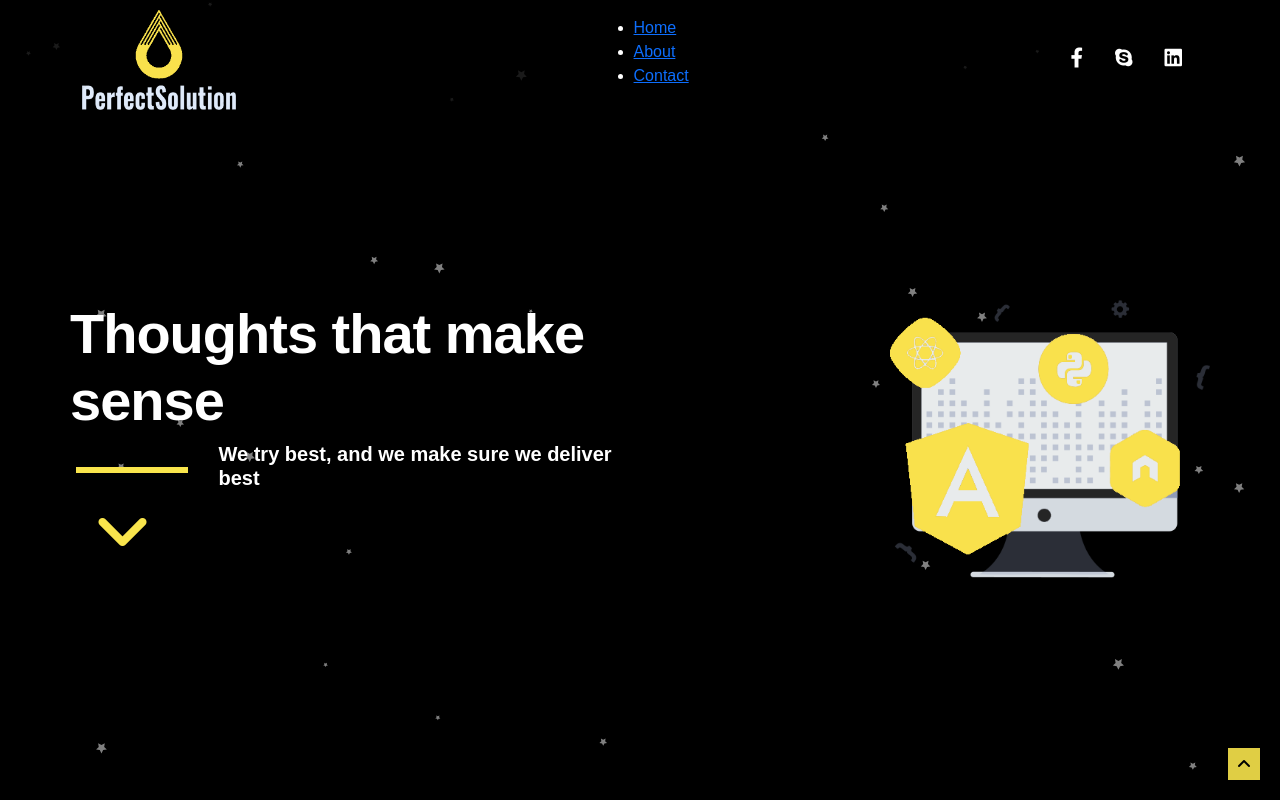
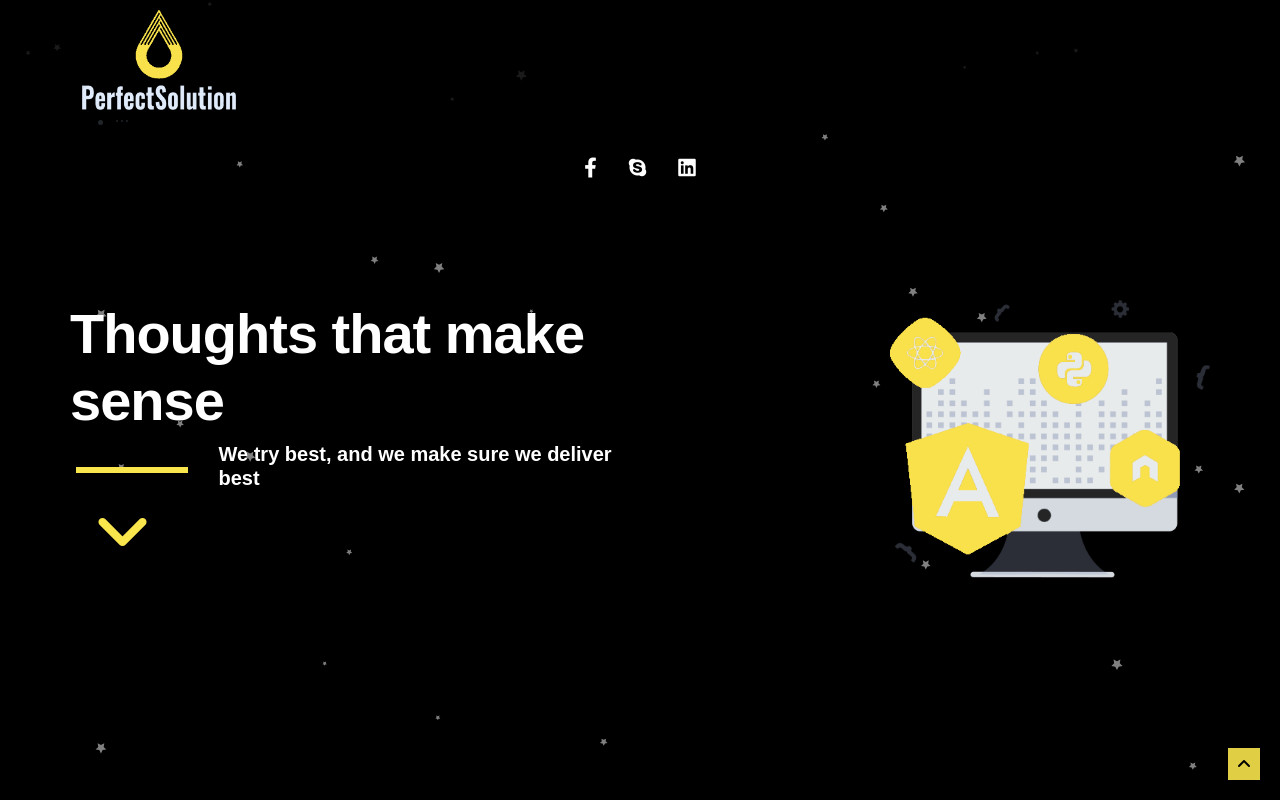
Before and after one commit to ompatel-champion/Peace-Marketing_React, a React (Create React App) app: page / in a window 1280 px wide. Shown: the top 800 px of the page. Built offline with nearby package versions, Linux system fonts and the light colour scheme.

Commit message:
test i[dates

```diff
--- a/src/components/Header.js
+++ b/src/components/Header.js
@@ -4,6 +4,9 @@ import './Header.css';
 import siteLogo from '../assets/imgs/Logo-White.png';
 import { send } from 'emailjs-com';
 import { Link } from "react-router-dom";
+import { Row, Col, Menu } from "antd";
+
+const { SubMenu } = Menu;
 
 class Header extends Component {
     constructor(props) {
@@ -98,6 +101,7 @@ class Header extends Component {
             about: "/about",
             contact: "/contact",
         }
+        const { handleClick } = this.props;
         const menus = [
             {
                 link: "/",
@@ -132,6 +136,15 @@ class Header extends Component {
                 title: "Contact Us",
             },
         ];
+
+        let span = {
+            xs: 22,
+            sm: 20,
+            md: 20,
+            lg: 20,
+            xl: 18,
+            xxl: 18,
+        };
 
         return (
             <header>
@@ -188,28 +201,63 @@ class Header extends Component {
                         </ul>
                     </div>
                 </nav>
-                <div className="text-white">
-                    <div className="container">
-                        <div className="row" style={headerStyle}>
-                            <div style={{ width: "fit-content" }}>
-                                <a href="/" className="d-flex align-items-center my-2 my-lg-0 me-lg-auto text-white text-decoration-none">
-                                    <img className="header-logo m-auto" src={siteLogo} alt="Peace Marketing Logo" />
-                                </a>
-                            </div>
-                            <div style={{ width: "fit-content" }}>
-                                <ul id="top-menu">
-                                    <li className="active">
-                                        <Link to={menuUrl.home} onClick={this.menuHide.bind()}>Home</Link>
-                                    </li>
-                                    <li>
-                                        <Link to={menuUrl.about} onClick={this.menuHide.bind()}>About</Link>
-                                    </li>
-                                    <li>
-                                        <Link to={menuUrl.contact} onClick={this.menuHide.bind()}>Contact</Link>
-                                    </li>
-                                </ul>
-                            </div>
-                            <div style={{ width: "fit-content" }}>
+                <Row justify="center" align="top" className='container'>
+                    <Col {...span} className="app">
+                        <Row>
+                            <Col className="header" span={24}>
+                                <Row justify="space-around" align="middle">
+                                    <Col span={4}>
+                                        <Link to="/">
+                                            <img
+                                                src={siteLogo}
+                                                className="header-logo"
+                                                alt="perfect solution logo"
+                                            />
+                                        </Link>
+                                    </Col>
+                                    <Col span={16}>
+                                        <Row>
+                                            <Col className="main_menu" span={24}>
+                                                <Menu onClick={handleClick} mode="horizontal">
+                                                    {menus.map((item) => {
+                                                        if (item.submenu) {
+                                                            return (
+                                                                <SubMenu
+                                                                    className="main_menu_item"
+                                                                    key={item.key}
+                                                                    title={item.title}
+                                                                >
+                                                                    {item.submenu.map((sub) => {
+                                                                        if (sub.link.startsWith("https")) {
+                                                                            return (
+                                                                                <Menu.Item className="main_menu_item" key={sub.key}>
+                                                                                    <a href={sub.link}>{sub.title}</a>
+                                                                                </Menu.Item>)
+                                                                        } else {
+                                                                            return (
+                                                                                <Menu.Item className="main_menu_item" key={sub.key}>
+                                                                                    <Link to={sub.link}>{sub.title}</Link>
+                                                                                </Menu.Item>
+                                                                            )
+                                                                        }
+                                                                    }
+                                                                    )
+                                                                    }
+                                                                </SubMenu>
+                                                            );
+                                                        } else {
+                                                            return (
+                                                                <Menu.Item className="main_menu_item" key={item.key}>
+                                                                    <Link to={item.link}>{item.title}</Link>
+                                                                </Menu.Item>
+                                                            );
+                                                        }
+                                                    })}
+                                                </Menu>
+                                            </Col>
+                                        </Row>
+                                    </Col>
+                                    <Col span={4}>
                                         <ul className="nav col-lg-auto my-2 justify-content-center my-md-0 text-small">
                                             <li>
                                                 <a href="https://www.facebook.com/dragon.soft.star.forest/" className="nav-link text-white" target={"_blank"}>
@@ -227,10 +275,15 @@ class Header extends Component {
                                                 </a>
                                             </li>
                                         </ul>
-                            </div>
-                        </div>
-                    </div>
-                </div>
+                                    </Col>
+                                </Row>
+                            </Col>
+                            {/* <Col span={24}>
+                                <AppRoute {...props} />
+                            </Col> */}
+                        </Row>
+                    </Col>
+                </Row>
                 <h1><a href="/" onClick={function (e) {
                     e.preventDefault();
                     this.props.onChangePage();
```
Also changed, not shown: src/components/menu/index.js (added, +116 -0 lines). Lines whose indentation alone changed are shown as unchanged.
